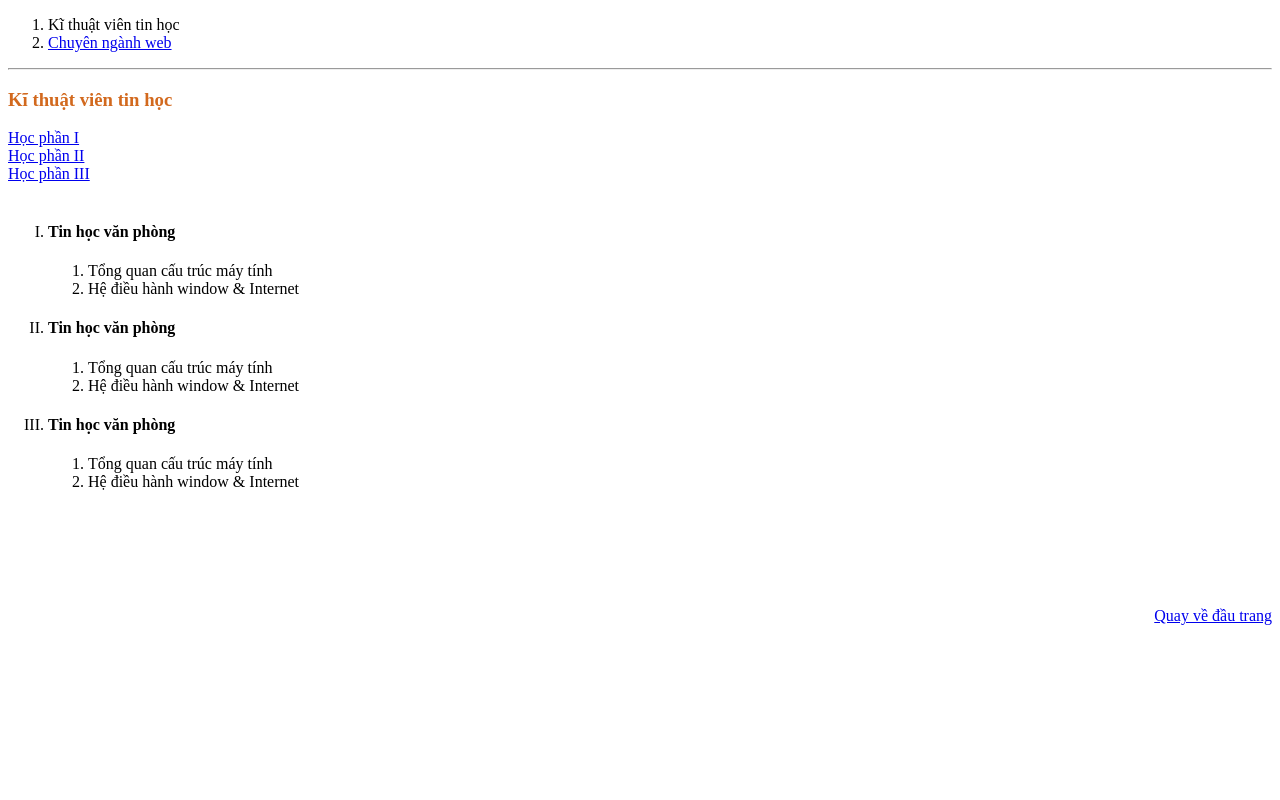
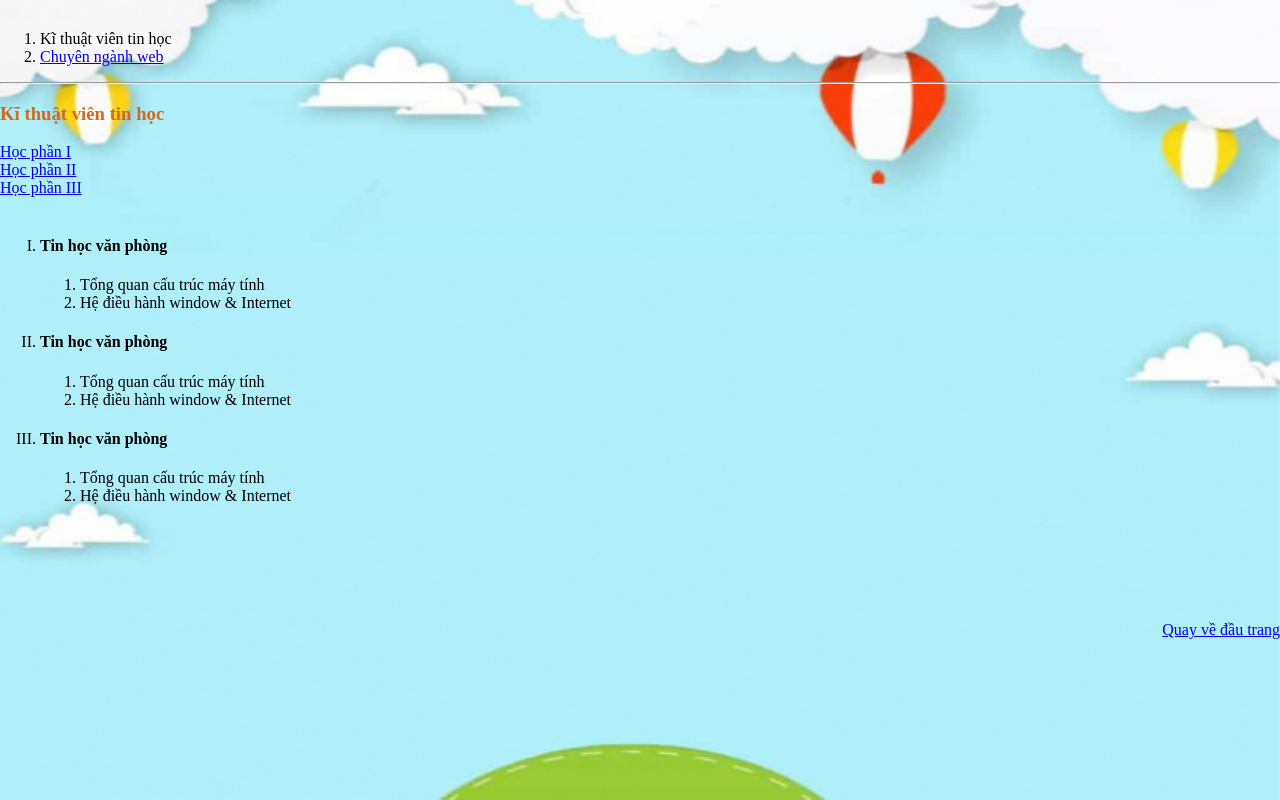
Before and after one commit to leminhung/thiet-ke-web, a plain HTML site: page bonus/Buoi12/Bai12.html in a window 1280 px wide. Drawn offline with Linux system fonts and the light colour scheme.

Commit message:
just finished Bai12.html adding

```diff
--- a/bonus/Buoi12/Bai12.html
+++ b/bonus/Buoi12/Bai12.html
@@ -5,10 +5,25 @@
   <meta http-equiv="X-UA-Compatible" content="IE=edge">
   <meta name="viewport" content="width=device-width, initial-scale=1.0">
   <title>Document</title>
+  <style>
+    .global {
+      background-image: url('./images/background-dep-3.jpg');
+      background-repeat: no-repeat;
+      background-attachment: fixed;
+      background-size: 100% 100%;
+      height: 100vh;
+      padding-top: 0;
+      margin-top: 0;
+    }
+    body {
+      margin: 0;
+      padding: 0;
+    }
+  </style>
 </head>
 <body>
-  <div>
-    <ol type="1" start="1">
+  <div class="global">
+    <ol type="1" start="1" style="margin-top: 0; padding-top: 30px;">
       <li>Kĩ thuật viên tin học</li>
       <li><a href="https://www.youtube.com/watch?v=psZ1g9fMfeo">Chuyên ngành web</a></li>
     </ol>
```
Also changed, not shown: bonus/Buoi12/images/background-dep-3.jpg (added).
